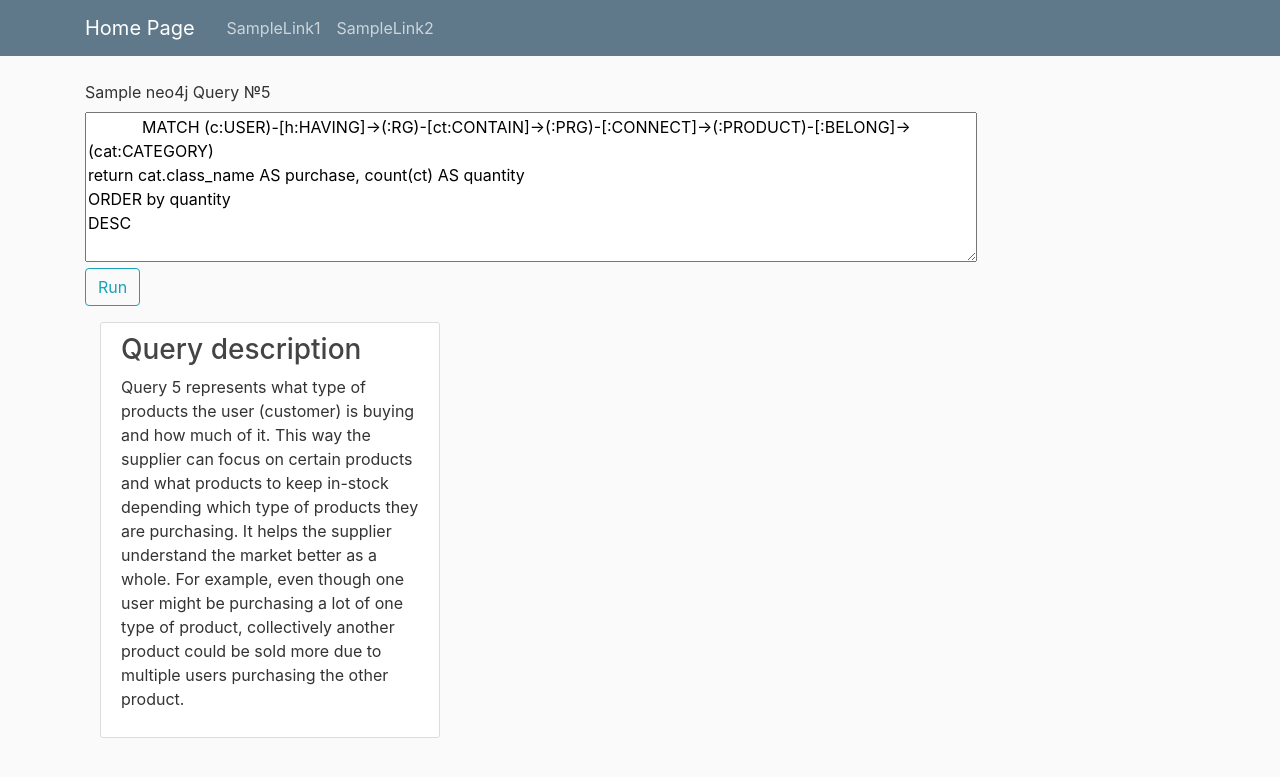
After one commit to EgorKolobov/ADBMS-Final-Project, a Django app: template ADBMS/templates/ADBMS/neo4j_query5.html in a window 1280 px wide. The commit adds this page. Shown: the top 777 px of the page. Run offline with Django 4.2, Linux system fonts and the light colour scheme; the template is opened without the code that fills it, so the values that code supplies are empty; some libraries are stand-ins or nearby versions.

Commit message:
neo4j querries improoved

```diff
--- a/ADBMS/templates/ADBMS/base.html
+++ b/ADBMS/templates/ADBMS/base.html
@@ -31,7 +31,7 @@
 <header class="site-header">
     <nav class="navbar navbar-expand-md navbar-dark bg-steel fixed-top">
         <div class="container">
-            <a class="navbar-brand mr-4" href="/">Project Name</a>
+            <a class="navbar-brand mr-4" href="/">Home Page</a>
             <button class="navbar-toggler" type="button" data-toggle="collapse" data-target="#navbarToggle"
                     aria-controls="navbarToggle" aria-expanded="false" aria-label="Toggle navigation">
                 <span class="navbar-toggler-icon"></span>
--- a/ADBMS/templates/ADBMS/index.html
+++ b/ADBMS/templates/ADBMS/index.html
@@ -1,20 +1,19 @@
 {% extends "ADBMS/base.html" %}
 {% block content %}
     <h1>Advanced Database Systems final project.</h1>
-    {{ table }}
-    {#    <table border="1" class="dataframe"> <thead> <tr style="text-align: right;"> <th></th> <th>p</th> <th>degree</th> </tr> </thead> <tbody> <tr> <th>0</th> <td>(pname, pid, class, sid)</td> <td>24</td> </tr> </tbody> </table>#}
 {% endblock content %}
 
 {% block sidebar %}
     <div class="col-md-4">
         <div class="content-section">
-            <h3>Sidebar</h3>
+            <h3>Sample Queries</h3>
             <p class='text-muted'>neo4j sample queries
             <ul class="list-group">
                 <li class="list-group-item list-group-item-light"><a href="neo4j-query1">Query 1</a></li>
                 <li class="list-group-item list-group-item-light"><a href="neo4j-query2">Query 2</a></li>
                 <li class="list-group-item list-group-item-light"><a href="neo4j-query3">Query 3</a></li>
                 <li class="list-group-item list-group-item-light"><a href="neo4j-query4">Query 4</a></li>
+                <li class="list-group-item list-group-item-light"><a href="neo4j-query5">Query 5</a></li>
             </ul>
             </p>
         </div>
--- /dev/null
+++ b/ADBMS/templates/ADBMS/neo4j_query5.html
@@ -0,0 +1,63 @@
+{% extends "ADBMS/base.html" %}
+{% load crispy_forms_tags %}
+{% block content %}
+    <form method="POST">
+        {% csrf_token %}
+        <label for="freeform">Sample neo4j Query №5</label>
+        <br>
+        <textarea id="freeform" name="freeform" rows="6" cols="85">
+            MATCH (c:USER)-[h:HAVING]->(:RG)-[ct:CONTAIN]->(:PRG)-[:CONNECT]->(:PRODUCT)-[:BELONG]->(cat:CATEGORY)
+return cat.class_name AS purchase, count(ct) AS quantity
+ORDER by quantity
+DESC
+        </textarea>
+        <div class="form-group">
+            <button class="btn btn-outline-info" type="button" onclick="show()" id="btnID">
+                Run
+            </button>
+            <div style="display:none;" id="table">
+                <table border="1" class="dataframe">
+                    <thead>
+                    <tr style="text-align: right;">
+                        <th></th>
+                        <th>purchase</th>
+                        <th>quantity</th>
+                    </tr>
+                    </thead>
+                    <tbody>
+                    <tr>
+                        <th>0</th>
+                        <td>None</td>
+                        <td>42962</td>
+                    </tr>
+                    </tbody>
+                </table>
+            </div>
+        </div>
+        <script>
+            function show() {
+                document.getElementById('table').style.display = "block";
+                document.getElementById('btnID').style.display = "none";
+            }
+        </script>
+    </form>
+    </div>
+{% endblock %}
+
+{% block sidebar %}
+    <div class="col-md-4">
+        <div class="content-section">
+            <h3>Query description</h3>
+            <div>
+                <p>
+                    Query 5 represents what type of products the user (customer) is buying and how much of it. This way
+                    the supplier can focus on certain products and what products to keep in-stock depending which type
+                    of products they are purchasing. It helps the supplier understand the market better as a whole. For
+                    example, even though one user might be purchasing a lot of one type of product, collectively another
+                    product could be sold more due to multiple users purchasing the other product.
+                </p>
+            </div>
+            </p>
+        </div>
+    </div>
+{% endblock %}
--- a/ADBMS/urls.py
+++ b/ADBMS/urls.py
@@ -1,6 +1,12 @@
 from django.contrib import admin
 from django.urls import path
-from .views import home, neo4j_query1, neo4j_query2, neo4j_query3, neo4j_query4
+from .views import (
+    home,
+    neo4j_query1,
+    neo4j_query2,
+    neo4j_query3,
+    neo4j_query4,
+    neo4j_query5,)
 
 urlpatterns = [
     path('', home, name='adbms-home'),
@@ -8,5 +14,6 @@ urlpatterns = [
     path('neo4j-query2/', neo4j_query2, name='neo4j-query2'),
     path('neo4j-query3/', neo4j_query3, name='neo4j-query3'),
     path('neo4j-query4/', neo4j_query4, name='neo4j-query4'),
+    path('neo4j-query5/', neo4j_query5, name='neo4j-query5'),
     path('admin/', admin.site.urls),
 ]
```
Also changed, not shown: ADBMS/templates/ADBMS/neo4j_query1.html (+16 -15 lines), ADBMS/templates/ADBMS/neo4j_query2.html (+16 -0 lines), ADBMS/templates/ADBMS/neo4j_query3.html (+17 -0 lines), ADBMS/templates/ADBMS/neo4j_query4.html (+58 -11 lines), ADBMS/views.py (+23 -7 lines).
